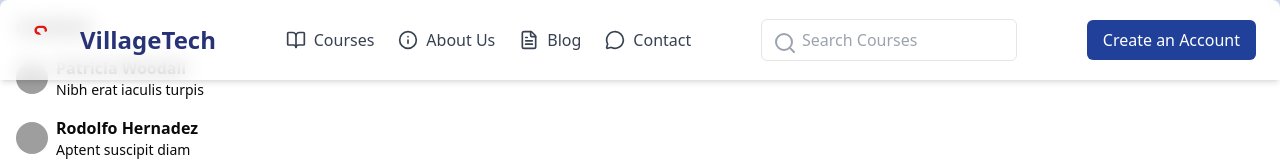
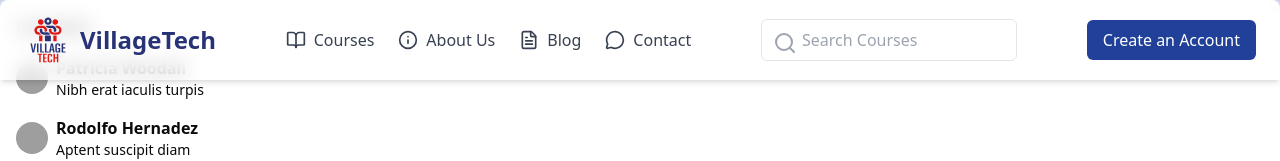
Before and after one commit to Ristar-art/Vill-Tech, a SvelteKit app: page /chat in a window 1280 px wide. Shown: the top 161 px of the page. Built offline with nearby package versions, Linux system fonts and the light colour scheme; no server answers; grey boxes are pictures that could not be loaded.

Commit message:
logo and course image is added

```diff
--- a/src/routes/Courses/[details]/+page.svelte
+++ b/src/routes/Courses/[details]/+page.svelte
@@ -5,20 +5,48 @@
   import { collection, getDocs, query, where } from 'firebase/firestore';
   import { db } from '$lib/firebase/firebase';
   import { onMount } from "svelte";
+
   /** @type {import('./$types').PageData} */
   export let data;
   export let streamed;
 
-  onMount(()=>{
+  onMount(() => {
+    fetchCourseImages(data.course.fullname);
+  });
 
-  })
+  let courseImagesData = [];
+  let loading = true; // Define loading variable
+
+  async function fetchCourseImages(courseFullName) {
+    const imageCollection = collection(db, "courses");
+    const q = query(imageCollection, where("title", "==", courseFullName));
+
+    try {
+      const imageSnapshot = await getDocs(q);
+      courseImagesData = imageSnapshot.docs.map((doc) => ({
+        id: doc.id,
+        ...doc.data(),
+      }));
+    } catch (err) {
+      console.error("Error fetching course images: ", err);
+      if (err.code) {
+        console.error("Error code:", err.code);
+      }
+      if (err.name) {
+        console.error("Error name:", err.name);
+      }
+    } finally {
+      loading = false;
+    }
+  }
+
   // Reactive variables to handle streamed data
   $: course = data.course;
   $: courseContents = data.courseContents;
   $: courseCompetencies = data.courseCompetencies;
   $: courseByField = data.courseByField;
-  let courseImagesData = []
-  $: console.log("courseImagesData is ",courseImagesData)
+  $: console.log("courseImagesData is ", courseImagesData);
+
   // Update streamed data when it arrives
   $: {
     if (streamed?.courseContents) {
@@ -54,45 +82,20 @@
   // Dynamically manage section toggle states
   let sections = {};
   $: courseContents.forEach((content) => (sections[content.id] = false));
-
-  async function fetchCourseImage(course) {
-    const imageCollection = collection(db, "courses");
-
-    // Correct usage of the where clause
-    const q = query(imageCollection, where("title", "==", course.fullname));
-
-    try {
-        const imageSnapshot = await getDocs(q);
-        // Map through the documents to extract data
-        courseImagesData = imageSnapshot.docs.map((doc) => ({
-            id: doc.id,
-            ...doc.data(),
-        }));
-    } catch (err) {
-        console.error("Error fetching course images: ", err);
-        if (err.code) {
-            console.error("Error code:", err.code);
-        }
-        if (err.name) {
-            console.error("Error name:", err.name);
-        }
-    } finally {
-        loading = false; // Assuming loading is defined in your scope
-    }
-}
 </script>
 
 <body class="font-sans pt-14 bg-[#21409A]">
-  {#if courseImagesData}
+  {#if !loading && courseImagesData.length > 0}
     <picture>
       <img
-        src={courseImagesData.imageUrl}
-        alt={courseImagesData.title}
-
+        src={courseImagesData[0].imageUrl}
+        alt={courseImagesData[0].title}
       />
     </picture>
+  {:else if !loading}
+    <p>No course image available.</p>
   {:else}
-    <p>No course data available.</p>
+    <p>Loading course image...</p>
   {/if}
 
   {#if course}
--- a/src/routes/Header.svelte
+++ b/src/routes/Header.svelte
@@ -63,19 +63,147 @@
 <header class="fixed top-0 left-1/2 transform -translate-x-1/2 bg-white bg-opacity-70 shadow-md z-50 backdrop-filter backdrop-blur-lg w-full">
   <div class="container mx-auto px-6 py-4 flex justify-between items-center">
     <!-- Logo -->
-    <a href="/" class:active={$page.url.pathname === '/'} class="flex items-center space-x-2">
+    <a href="/"  class="flex items-center space-x-2">
       <svg
         xmlns="http://www.w3.org/2000/svg"
         viewBox="0 0 526 663"
         class="h-12 w-12"
+
       >
-        <!-- SVG Path (same as previous implementation) -->
         <style type="text/css">
-          .st0 { fill-rule: evenodd; clip-rule: evenodd; fill: #df1814; }
-          .st1 { fill-rule: evenodd; clip-rule: evenodd; fill: #283377; }
+          .st0 {
+            fill-rule: evenodd;
+            clip-rule: evenodd;
+            fill: #df1814;
+          }
+          .st1 {
+            fill-rule: evenodd;
+            clip-rule: evenodd;
+            fill: #283377;
+          }
         </style>
-        <path class="st0" d="M169.1,258c-0.3-0.5-1-1-1.6-1.4l-5.1-4.7c-0.6-0.6-1-1.1-1.6-1.7c-5.1-5-9.2-11.3-15-17.2c-3-3.1-4.9-4.8-9-7 c-2.8-1.5-6.2-2.7-9.7-3.3c-8.2-1.4-12.1-4.7-15-10.8c-3-6.2-3.5-15-2.2-22.4c1.2-7.6,3.7-12,8.7-17c4.2-4.1,11.4-6.1,19-6.7 c16.8-1.3,32.7-1.5,49.5,0c14.9,1.3,25.7,7,28.6,22.8c2.4,13.4-2.2,18.2-0.8,23.5c0.9,3.3,4.3,4.4,8.1,4.5c3.6,0.1,8.8-0.2,12.4-0.5 c8.2-0.9,12.3-4.1,13.8-11.9c2.9-14.7-2.3-31.2-8.6-41.4c-6.1-10-15.2-18.6-27.5-24c-13.4-5.9-30.2-5.4-46.1-5.4 c-13.9,0-35.6-0.7-48.4,3.1c-56.4,16.8-58,102.8,1.6,119.2C134,259.7,154.1,258.2,169.1,258" />
-        <!-- Rest of the SVG paths remain the same -->
+        <path
+          class="st0"
+          d="M169.1,258c-0.3-0.5-1-1-1.6-1.4l-5.1-4.7c-0.6-0.6-1-1.1-1.6-1.7c-5.1-5-9.2-11.3-15-17.2c-3-3.1-4.9-4.8-9-7
+                    c-2.8-1.5-6.2-2.7-9.7-3.3c-8.2-1.4-12.1-4.7-15-10.8c-3-6.2-3.5-15-2.2-22.4c1.2-7.6,3.7-12,8.7-17c4.2-4.1,11.4-6.1,19-6.7
+                    c16.8-1.3,32.7-1.5,49.5,0c14.9,1.3,25.7,7,28.6,22.8c2.4,13.4-2.2,18.2-0.8,23.5c0.9,3.3,4.3,4.4,8.1,4.5c3.6,0.1,8.8-0.2,12.4-0.5
+                    c8.2-0.9,12.3-4.1,13.8-11.9c2.9-14.7-2.3-31.2-8.6-41.4c-6.1-10-15.2-18.6-27.5-24c-13.4-5.9-30.2-5.4-46.1-5.4
+                    c-13.9,0-35.6-0.7-48.4,3.1c-56.4,16.8-58,102.8,1.6,119.2C134,259.7,154.1,258.2,169.1,258"
+        />
+        <path
+          class="st0"
+          d="M360.1,134c0.6,1,0.9,1.2,1.6,2c0.5,0.6,1.1,1.4,1.7,2.1c7.9,10.1,13.3,20.2,24.6,26.9
+                    c6.9,4.1,14.6,3.5,20.8,8.5c13.4,10.8,9.8,37.5-1.3,46.1c-3.4,2.7-6.4,4.5-11.8,5.7c-6.1,1.3-17.5,1-24.5,1
+                    c-12.8,0-31.5,0.6-42.9-2.8c-13.6-4.1-18.5-12.5-18.5-28.4c0-5.8,1.2-10.6,1.5-16c-17.2-1.8-36.4-4.9-36.4,15.2
+                    c0,9,4.4,22.4,7.6,29.7c2,4.5,4.3,8.4,6.9,11.9c8.2,11.3,20.5,18.8,35.3,21c16,2.4,63.2,2.5,77.7-0.1c18.6-3.3,32.4-13.9,40.6-30.7
+                    c12.6-26.2,6.7-65.1-18.4-81.6C404.5,131.4,386.7,133.8,360.1,134"
+        />
+        <path
+          class="st1"
+          d="M259.9,20.8c-26,2.1-49.1,24.9-47.9,53.1c1.1,26.8,24.9,48.6,53.3,47.6c27.9-1,49.5-23.7,47.5-53.3
+	C311,41.3,288.9,18.5,259.9,20.8 M259.6,53.7c11.4-1.6,19.9,4.5,21.5,14.3c4,25.3-31.5,29.6-35.5,7.3
+	C243.9,66.1,247.8,55.3,259.6,53.7z"
+        />
+        <path
+          class="st1"
+          d="M228.2,270.4c-2.8,0.4-5.3,1.9-6.7,3.3c-2.1,2.1-1.7,4.7-1.5,8.1c0.5,10.8,0.1,28.6,0.1,40.2
+	c0,3.3,0.2,6.7,0.1,10c-0.1,3.1-0.8,6.5,0.4,9.3c1.9,4.4,6.5,7.1,12.8,7.3c3.1,0.1,6.5-0.3,9.8-0.3c16.6,0,34.6,0.4,50.7,0
+	c3.2-0.1,5.3-1.5,6.9-3.1c2.4-2.5,1.9-3.9,1.7-7.9c-0.4-11.7-0.1-28.1-0.1-40.3c0-4.3,0.7-16.8-0.1-20.1c-0.6-2.6-2.8-4.7-4.2-5.8
+	c-2.3-1.6-6.1-1-9.1-1c-16.5,0-34.1-0.3-50.5,0C235.2,270.3,231,270,228.2,270.4"
+        />
+        <path
+          class="st1"
+          d="M417.9,496.7c0.3,0.8,2.7,6.7,3.6,6.9H432l0-63.3l-34.2,0l0,14.3l12.7,0c0,4.6,0.2,22.6-0.2,25.7
+	c-1.1,8.6-8.6,10.8-15.9,9.5c-9.7-1.7-9.1-9.9-9.1-17l0-65.3c0-4.5,0.2-7.7,2.6-10.7c3.8-4.7,14.5-5.5,19.2-0.9
+	c4.7,4.6,3.3,15.2,3.3,22.8l21.4,0c0-12.7,1.9-21.9-6.2-31.2c-10.7-12.3-43.9-13-55.5-0.2c-7.7,8.4-6.4,17.4-6.4,30.9v55.8
+	c0,6,0,11.3,2.4,16.4c3.9,8.2,11.2,12.9,22.9,14.3c5.8,0.7,11.5,0.4,17-1.1c2.4-0.7,4.5-1.6,6.5-2.7
+	C415.8,499.2,415.8,498.6,417.9,496.7"
+        />
+        <path
+          class="st1"
+          d="M233.1,134.2c0.3,2.7,5.5,11,7.5,13.7c5.2,7,11.9,12.4,20.5,15.5c7.7,2.8,16.5,3.5,25.3,3
+	c4.6-0.3,8.9-1.1,13.5-1.2c4.5-0.1,9.6,0.2,14.1,0.5c27.3,2.1,32.2,18.4,29.2,41.4c-1.5,11.2,5.6,8.9,12,9.2
+	c6.1,0.2,13.9,1.8,18.3-2.8c4.5-4.7,5.4-15.5,4.7-23.6c-2-21.3-16.5-42.1-35.8-50.7c-8.2-3.6-14.1-4.4-23.9-4.9
+	C290.3,132.9,261.5,134.2,233.1,134.2"
+        />
+        <path
+          class="st1"
+          d="M291,257.3c-0.3-4.3-5.9-15.1-9.2-18.7c-5.2-5.6-9.5-8.5-17.5-10.7c-13.5-3.7-36.7-0.8-53.3-1.9
+	c-21.3-1.4-25.9-7.8-27.3-28.9c-0.7-11.6,2.4-16.2-8.4-20c-7.6-2.6-17.5-1.6-22.2,2.9c-4.5,4.3-5,15.6-4.3,23.5
+	c1.9,21.2,15,41.6,34.8,49.6c8.1,3.3,14.5,3.7,23.8,4.2C235.5,258.8,262.8,257.2,291,257.3"
+        />
+        <path
+          class="st0"
+          d="M358.7,639.4c0-5.8-0.3-52.3,0.2-53.9l26.3,0l0,53.9l20.3-0.1l-0.1-117.2l-20.2,0l0,49.1l-26.4,0l0-49.1
+	l-20.3,0l0,117.3L358.7,639.4z"
+        />
+        <path
+          class="st1"
+          d="M277.5,503.6l21.7,0l5.2-31.6c1.4-0.3,22.9-0.3,24,0l5.2,31.5l21.7,0l-23.1-116.1c-0.3-1.6-0.9-6.9-1.9-7.7
+	h-27.9L277.5,503.6z M307.2,458.4c0.4-4.8,1.7-10.5,2.4-15.4c1.6-10,3.4-20.3,4.7-30.3c0.3-2.4,1.4-14.4,1.9-15.6
+	c0.7,0.5,1.1,6.6,1.2,7.8l3.2,23c1,6.4,4.4,25.5,4.9,30.5L307.2,458.4z"
+        />
+        <path
+          class="st0"
+          d="M158,44.5c-20,2.5-36.8,20.1-33.8,43.4c2.6,19.8,20.5,36.3,43.7,33.1c5.2-0.7,10.4-2.6,14.3-4.9
+	c8.1-4.8,14.4-11.8,17.7-21c1.9-5.2,2.6-11.3,1.8-17.2C199.1,59,180.4,41.7,158,44.5"
+        />
+        <path
+          class="st0"
+          d="M359.6,44.3C339,46.4,322.9,63.6,325,86.8c1.9,21.1,19.2,36.9,42.8,34.3c11.8-1.3,20.4-7.2,25.4-13.3
+	c5.7-6.8,10.4-17.1,9-29.3C399.9,59.7,381.4,42.1,359.6,44.3"
+        />
+        <path
+          class="st1"
+          d="M47.3,503.6l24.7,0l26.7-123.9l-20.9,0c-0.7,0.3-2.4,10.9-2.6,12.3l-7.1,37.9c-2.1,10.6-5.4,27.4-6.7,38
+	c-0.3,2.1-1,12.5-1.6,13.4c-0.2-0.3-0.1,0-0.3-0.5l-1.4-12.5c-1.5-11.7-4.5-26.3-6.7-38.1l-7.1-37.7c-0.7-4-1.9-8.8-2.3-12.7
+	l-21.2,0L47.3,503.6z"
+        />
+        <path
+          class="st0"
+          d="M301.6,602.4c-0.3,6.9,1.3,16.2-2.5,21c-3.2,4.1-13.3,4.8-17.5,0.8c-4.7-4.6-3.4-12.3-3.4-20.1v-46.8
+	c0-7.6-1.2-15.7,3.5-20c4.2-3.8,14.3-3.3,17.5,1.1c4.1,5.5,1.5,13.8,2.4,20.9l20.2-0.1c0.4-4.3,0.3-15.6-0.6-19.6
+	c-1.3-5.7-4.5-9.9-7.8-12.4c-13-9.9-50.6-10.9-55.1,13.5c-0.9,5-0.5,32.9-0.5,40.2c0,7.4-0.5,35.2,0.5,40.4
+	c4.6,24.3,42.8,23,55.1,13.2c9.2-7.4,8.8-16.9,8.3-32L301.6,602.4z"
+        />
+        <polygon
+          class="st1"
+          points="451,503.5 504.4,503.5 504.4,489 472.5,488.9 472.5,447.3 500.6,447.3 500.6,432.2 472.5,432.1
+	472.5,394.7 504.3,394.7 504.4,379.8 451,379.7 "
+        />
+        <path
+          class="st0"
+          d="M215.7,536.5c4.8-0.7,27.8,0.6,30.2-0.3l0-14l-50.5,0l0,117.3l50.5,0l0-13.9l-30.2-0.1l0.1-39.3h26.6l0-14.4
+	l-26.7-0.1L215.7,536.5z"
+        />
+        <path
+          class="st0"
+          d="M144.4,270.5c-4.2,1.4-4.5,5.9-4.4,10.8c0.4,14.4,0.1,32.1,0.1,46.8c0,7-1.6,15.2,3.9,19.3c2,1.5,3.9,1.2,6.6,1
+	c6.6-0.6,27.9,0.5,31.1-0.2c1.7-0.3,3.1-2.3,3.8-4c0.8-2.1,0.5-4.7,0.5-7c-0.1-5.1-0.1-10.3-0.1-15.4c0-10.4,0-20.8,0-31.2
+	c0-4.8,1.3-16.7-2.9-19.9c-1-0.8-6-0.4-7.7-0.4C170.7,270.2,146.8,269.7,144.4,270.5"
+        />
+        <path
+          class="st0"
+          d="M340.7,270.5c-4.9,1.5-4.6,7.7-4.5,11.1c0.4,14.8,0,31.4,0.1,46.5c0,6.5-1.6,15.3,3.8,19.3c1.7,1.3,4,1.3,6.4,1
+	c6-0.6,27.9,0.3,31.1-0.1c2-0.3,3.2-2.1,3.9-3.8c0.9-2.1,0.6-4.7,0.6-7.1c-0.3-14.5-0.1-31.8-0.1-46.5c0-4,0.5-11.6-0.3-15.1
+	c-0.4-1.7-1.7-4.4-2.7-5.1C377.7,269.7,342,270.1,340.7,270.5"
+        />
+        <polygon
+          class="st1"
+          points="154.5,503.6 207.9,503.6 207.9,489 176.3,488.9 176,488.9 176,379.8 154.5,379.7 "
+        />
+        <polygon
+          class="st1"
+          points="220.6,503.5 274,503.5 273.9,489 242.1,488.9 242.1,379.7 220.6,379.7 "
+        />
+        <polygon
+          class="st0"
+          points="119.8,536.4 142,536.4 142,639.5 162.3,639.4 162.4,536.4 184.5,536.3 184.4,522.2 119.8,522.2 "
+        />
+        <path
+          class="st1"
+          d="M110.6,503.5l21.4,0.1c0.4-10,0-20.9,0-31c0-6.2,0.3-91-0.1-92.9l-21.2,0L110.6,503.5z"
+        />
       </svg>
       <span class="text-2xl font-bold text-[#283377]">VillageTech</span>
     </a>
```
Also changed, not shown: src/routes/+page.server.js (added).
